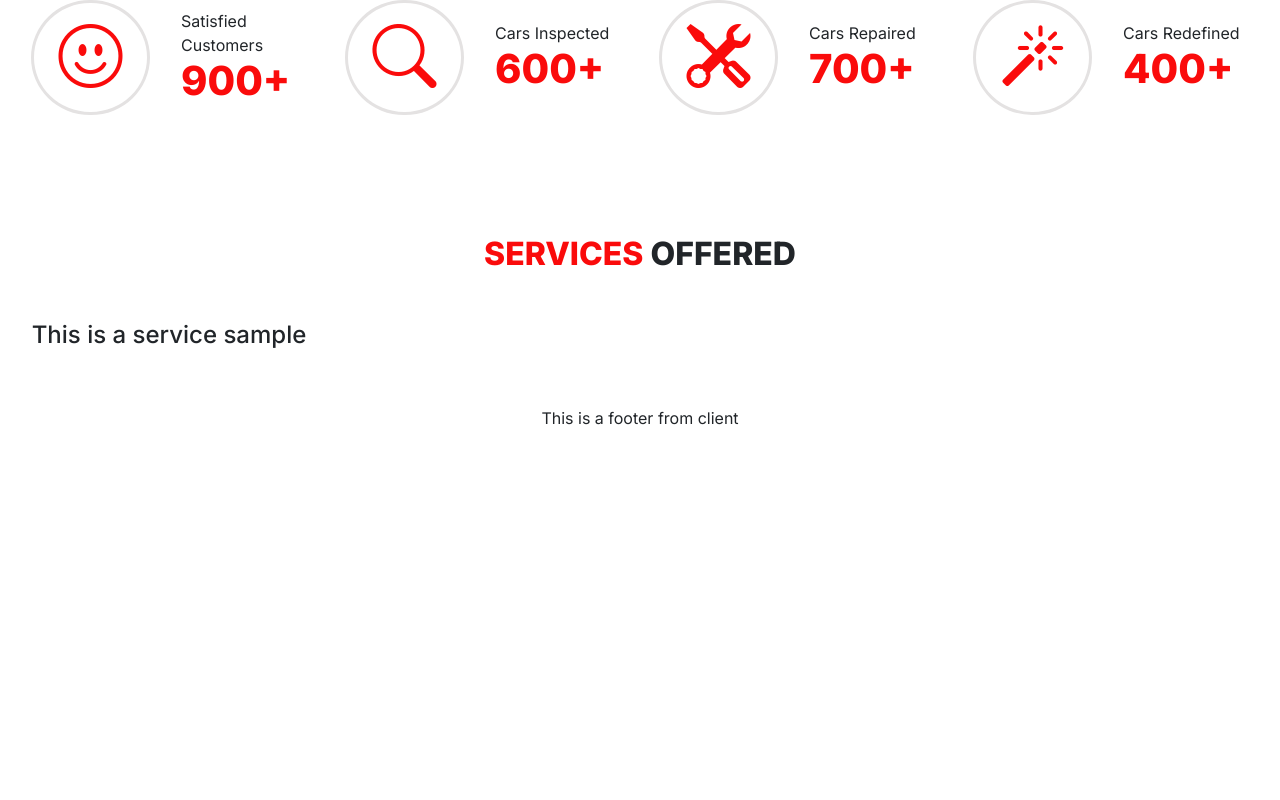
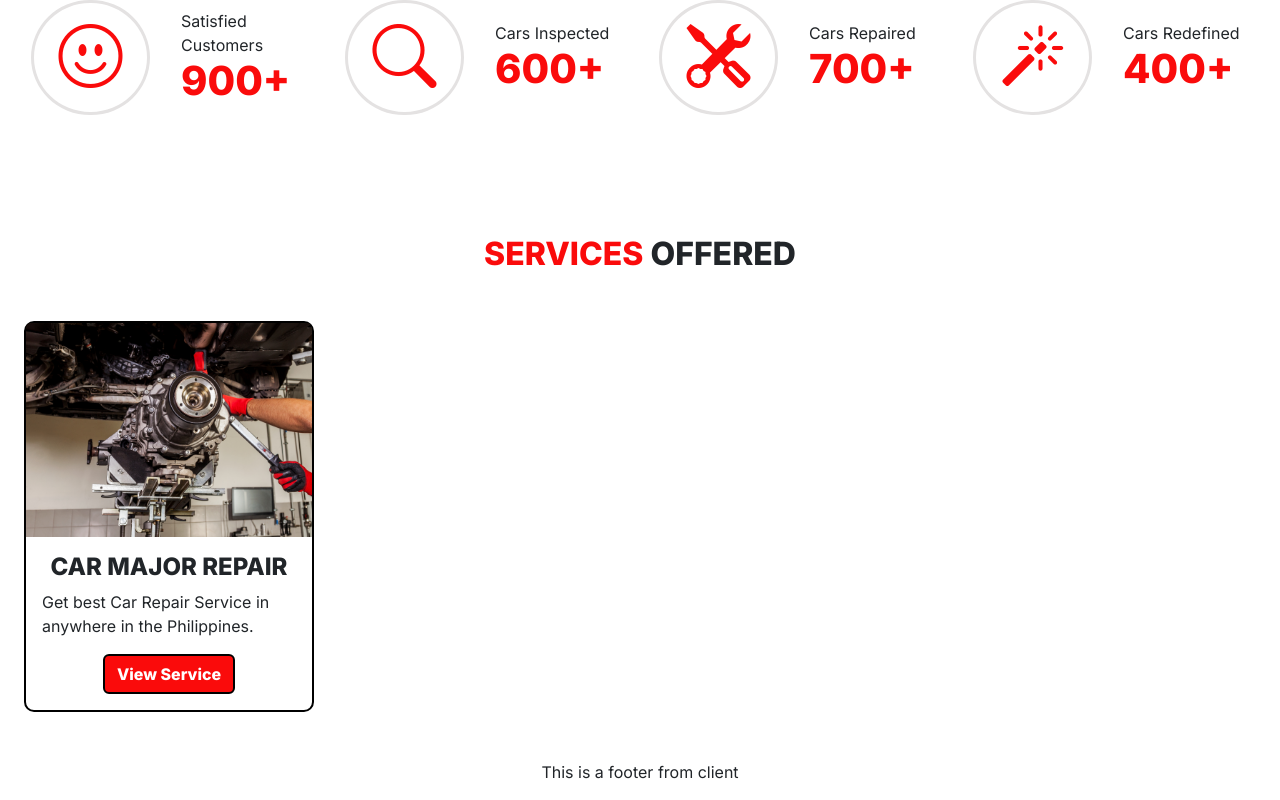
Before and after one commit to jaspherbagor/AutoConnect, a React (Create React App) app in the folder front-end/: page / in a window 1280 px wide. Shown: the part 549-1349 px from the top of the page. Before the commit the page ends 995 px from the top, so only its background shows below. Built offline with nearby package versions, Linux system fonts and the light colour scheme.

Commit message:
added an image and a structure for the services card

```diff
--- a/front-end/src/components/pages/client/home.jsx
+++ b/front-end/src/components/pages/client/home.jsx
@@ -99,7 +99,16 @@ const Home = () => {
                 <h2 className="fw-bolder text-center"><span>SERVICES</span> OFFERED</h2>
                 <div className="row mt-5">
                     <div className="col-lg-3 col-md-3 col-sm-6">
-                    <h4>This is a service sample</h4>
+                        <div className="card p-0 service-card">
+                            <img src="../images/car_repair.png" className="card-img-top img-fluid" alt="..."/>
+                            <div className="card-body">
+                                <h4 className="card-head fw-bolder">CAR MAJOR REPAIR</h4>
+                                <p className="card-text text-start">Get best Car Repair Service in anywhere in the Philippines.</p>
+                                <a href="">
+                                    <button className="btn btn-danger fw-semibold view-service-btn">View Service</button>
+                                </a>
+                            </div>
+                        </div>
                     </div>
                 </div>
 
--- a/front-end/src/components/styles/client/home.css
+++ b/front-end/src/components/styles/client/home.css
@@ -73,4 +73,15 @@ html, body {
 h2 span {
     color: var(--primary-color)
 }
+
+.service-card {
+    border: 2px solid var(--text-color-dark);
+    border-radius: 10px
+}
+
+.view-service-btn {
+    background: var(--primary-color);
+    border: 2px solid var(--text-color-dark);
+    color: var(--text-color-light)
+}
 /* Services Offered Section End */
```
Also changed, not shown: front-end/public/images/car_repair.png (added). Lines whose indentation alone changed are shown as unchanged.
